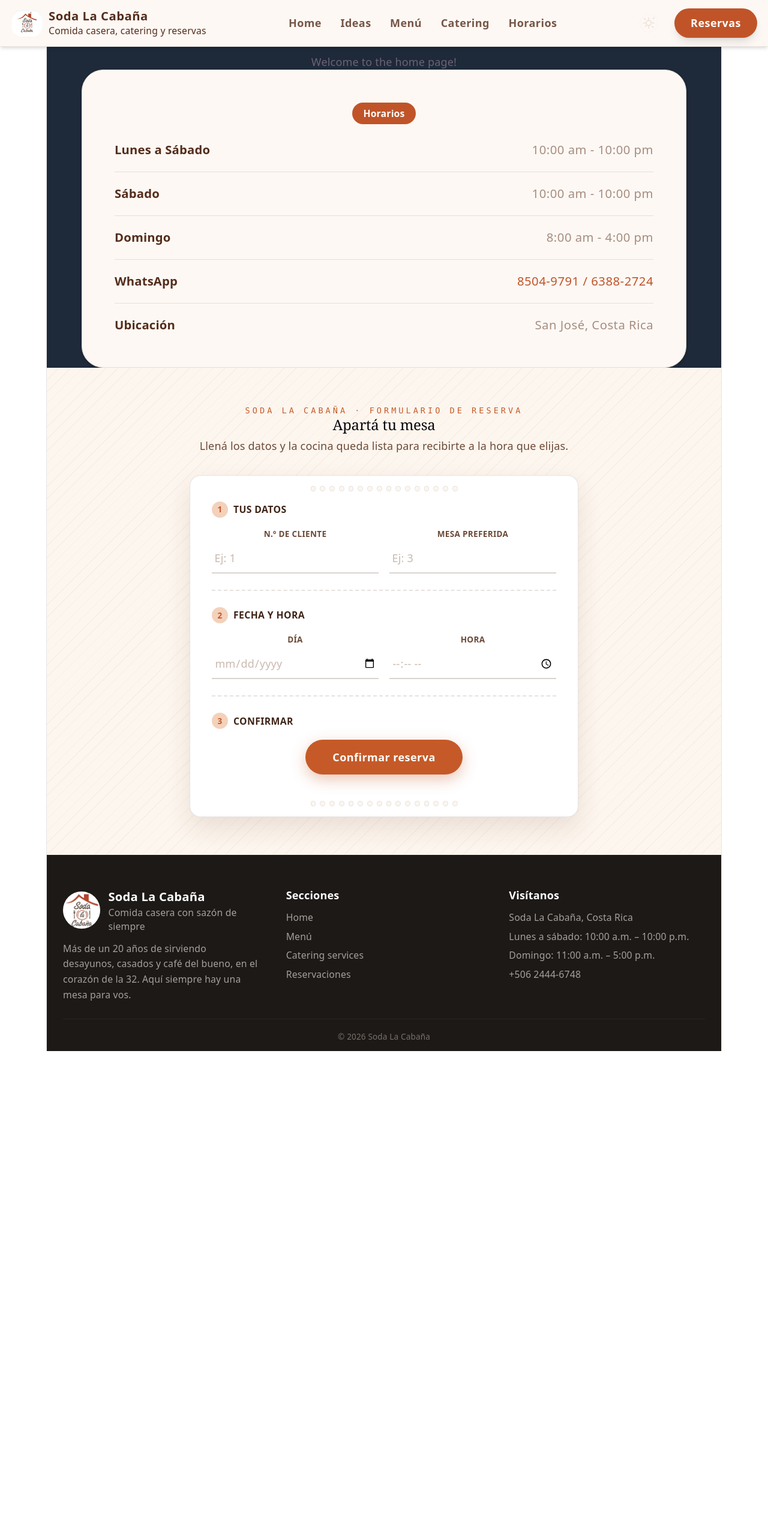
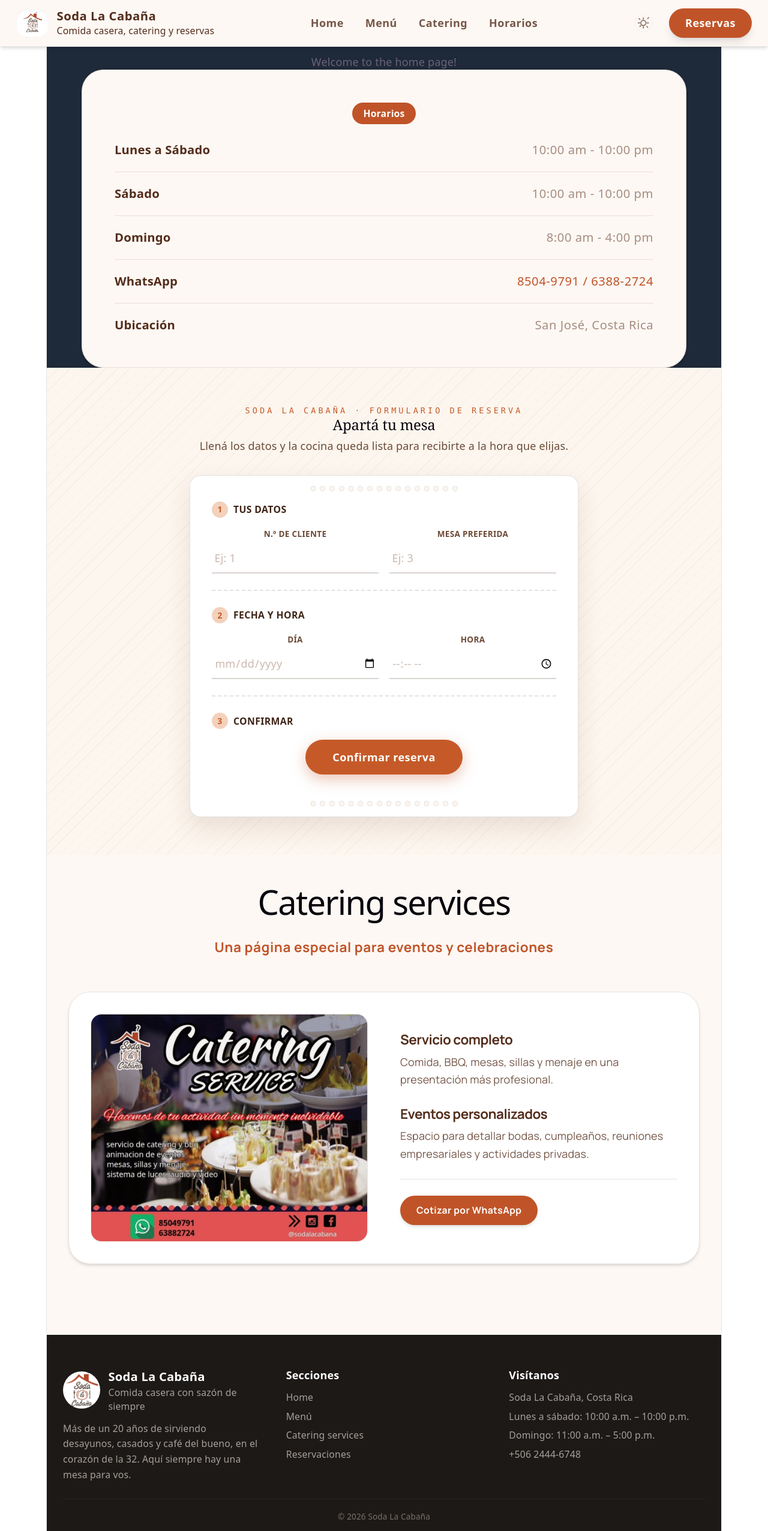
Before and after one commit to SantiBola/frontend-ProyectoDesarrolloSoftwareIII, a React (Vite) app: page / in a window 1280 px wide. Shown: the whole page at 60% size. Before the commit the page ends 1752 px from the top, so only its background shows below. Built offline with nearby package versions, Linux system fonts and the light colour scheme.

Commit message:
Implementacion de Caterings

```diff
--- /dev/null
+++ b/src/components/Catering.tsx
@@ -0,0 +1,91 @@
+
+export default function CateringPage() {
+
+  const handleWhatsAppClick = () => {
+    window.open("https://wa.me/85049791", "_blank");
+  };
+
+  return (
+    <>
+      <style>
+        {`@import url('https://fonts.googleapis.com/css2?family=Manrope:wght@400;500;600;700;800&display=swap');`}
+      </style>
+
+      <div id="catering" className="w-full bg-[#FDF8F4] text-[#542d1b] font-['Manrope'] min-h-screen pt-4 pb-10 px-4 md:px-8">
+
+     {/* ENCABEZADO PRINCIPAL CON FONDO OSCURO */}
+
+  {/* El texto crema ahora sí resalta perfectamente */}
+  <h1 className="text-[#c05428] text-3xl sm:text-4xl md:text-5xl font-extrabold tracking-tight mb-3">
+    Catering services
+  </h1>
+  <p className="text-lg sm:text-xl text-[#c05428] font-bold tracking-wide">
+    Una página especial para eventos y celebraciones
+  </p>
+  <p className="text-sm sm:text-base text-[#FDF8F4]/80 max-w-2xl mx-auto mt-4 font-normal leading-relaxed">
+    Esta sección toma como base tu imagen de catering y la transforma en un bloque comercial para convencer a empresas, familias y organizadores de eventos.
+  </p>
+
+
+        {/* CONTENEDOR CENTRAL: FOTO + DETALLES COMERCIALES */}
+        <div className="max-w-5xl mx-auto grid grid-cols-1 md:grid-cols-2 gap-8 md:gap-12 items-center bg-white p-6 sm:p-8 rounded-[2rem] border border-[#EAE4DF] shadow-md mb-12">
+
+          {/* Espacio para la foto base */}
+          <div className="w-full h-64 sm:h-80 md:h-[380px] bg-[#EAE4DF]/40 rounded-2xl overflow-hidden shadow-inner flex items-center justify-center relative group border border-[#EAE4DF]">
+            <img
+              src="/catering.jpg"
+              alt="Catering services Soda La Cabaña"
+              className="w-full h-full object-cover transition-transform duration-500 group-hover:scale-105"
+            />
+            <div className="absolute inset-0 bg-[#542d1b]/5 flex items-center justify-center text-center p-4">
+            </div>
+          </div>
+
+          {/* Bloques de Información Requeridos */}
+          <div className="flex flex-col justify-center space-y-6 text-left">
+
+            {/* Bloque 1: Servicio Completo */}
+            <div className="space-y-1.5">
+              <div className="flex items-center gap-2">
+                <h3 className="text-xl font-bold tracking-tight text-[#542d1b]">
+                  Servicio completo
+                </h3>
+              </div>
+              <p className="text-sm sm:text-base text-[#542d1b]/80 font-normal leading-relaxed pl-0">
+                Comida, BBQ, mesas, sillas y menaje en una presentación más profesional.
+              </p>
+            </div>
+
+            {/* Bloque 2: Eventos Personalizados */}
+            <div className="space-y-1.5">
+              <div className="flex items-center gap-2">
+                <h3 className="text-xl font-bold tracking-tight text-[#542d1b]">
+                  Eventos personalizados
+                </h3>
+              </div>
+              <p className="text-sm sm:text-base text-[#542d1b]/80 font-normal leading-relaxed pl-0">
+                Espacio para detallar bodas, cumpleaños, reuniones empresariales y actividades privadas.
+              </p>
+            </div>
+
+            {/* Bloque 3: Contacto Rápido y Acciones */}
+            <div className="pt-4 border-t border-[#EAE4DF] space-y-4">
+
+              {/* Botón de Acción Principal */}
+              <div className="flex flex-col sm:flex-row gap-3 pt-2">
+                <button
+                  onClick={handleWhatsAppClick}
+                  className="w-full sm:w-auto px-6 py-3 bg-[#c05428] text-white font-bold rounded-full text-sm tracking-wide shadow-md hover:bg-[#a8441f] transition-all active:scale-95 text-center flex items-center justify-center gap-2"
+                >
+                  <span>Cotizar por WhatsApp</span>
+                </button>
+              </div>
+            </div>
+
+          </div>
+        </div>
+
+      </div>
+    </>
+  );
+}
--- a/src/features/home/Home.tsx
+++ b/src/features/home/Home.tsx
@@ -1,3 +1,4 @@
+import CateringPage from "../../components/Catering";
 import { Reservation } from "../../components/Reservation";
 import Schedule from "../../components/Schedule";
 
@@ -8,6 +9,7 @@ export default function Home() {
             <p>Welcome to the home page!</p>
             <Schedule />
             <Reservation />
+            <CateringPage/>
         </div>
     );
 }
--- a/src/shared/Header.tsx
+++ b/src/shared/Header.tsx
@@ -1,58 +1,88 @@
+'use client';
 
+import { useState } from 'react';
 
 export default function Header() {
+  const [isMobileMenuOpen, setIsMobileMenuOpen] = useState(false);
+
   const menuItems = [
-        { label: "Home", href: "/" },
-        { label: "Ideas", href: "#" },
-        { label: "Menú", href: "#" },
-        { label: "Catering", href: "#" },
-        //{ label: 'Reservaciones', href: '#' },
+    { label: "Home", href: "#home" },
+    { label: "Menú", href: "#menu" },
+    { label: "Catering", href: "#catering" },
     { label: "Horarios", href: "#horarios" },
   ];
 
+  // Función para scroll suave
+  const handleSmoothScroll = (href: string) => {
+    setIsMobileMenuOpen(false); // Cerrar menú al seleccionar
+
+    if (href === "#home") {
+      window.scrollTo({ top: 0, behavior: "smooth" });
+      return;
+    }
+
+    const element = document.querySelector(href);
+    if (element) {
+      element.scrollIntoView({ behavior: "smooth", block: "start" });
+    }
+  };
+
+  // Función para el logo (ir al inicio)
+  const handleLogoClick = (e: React.MouseEvent<HTMLDivElement>) => {
+    e.preventDefault();
+    window.scrollTo({ top: 0, behavior: "smooth" });
+  };
+
   return (
-        <header className="fixed top-0 left-0 z-50 w-full bg-[#FDF8F4] border-b border-[#EAE4DF] px-4 py-3 flex items-center justify-between shadow-md">
-        {/* Zona del Logo y Nombre */}
-        <div className="flex items-center gap-2">
-            {/* Contenedor del Logo con esquinas redondeadas idéntico a la imagen */}
-            <div className="w-12 h-10 bg-white rounded-2xl flex items-center justify-center overflow-hidden p-1 shadow-inner">
+    <header className="fixed top-0 left-0 z-50 w-full bg-[#FDF8F4] border-b border-[#EAE4DF] shadow-md">
+      <div className="px-4 md:px-6 py-3 flex items-center justify-between">
+
+        {/* ZONA DEL LOGO Y NOMBRE */}
+        <div
+          onClick={handleLogoClick}
+          className="flex items-center gap-2 md:gap-3 cursor-pointer group"
+        >
+          {/* Logo */}
+          <div className="w-11 h-9 md:w-12 md:h-10 bg-white rounded-2xl flex items-center justify-center overflow-hidden p-1 shadow-inner group-hover:shadow-md transition-shadow">
             <img
               src="/logoheader.jpg"
-                alt="Logo"
+              alt="Logo Soda La Cabaña"
               className="w-full h-full object-contain"
             />
           </div>
 
           {/* Títulos */}
           <div className="flex flex-col items-start text-left">
-            <h3 className="text-[#542d1b] text-lg font-bold tracking-wide leading-tight">
+            <h3 className="text-[#542d1b] text-base md:text-lg font-bold tracking-wide leading-tight">
               Soda La Cabaña
             </h3>
-            <p className="text-[#542d1b] text-sm font-normal">
+            <p className="text-[#542d1b] text-xs md:text-sm font-normal hidden sm:block">
               Comida casera, catering y reservas
             </p>
           </div>
         </div>
 
-        {/* Menú de Navegación Central */}
-        <nav className="hidden md:flex items-center gap-7">
-            {menuItems.map((item, index) => (
-            <a
-                key={index}
-                href={item.href}
-                className="text-[#542d1b]/80 hover:text-[#542d1b] text-base font-semibold tracking-wide transition-colors duration-200"
+        {/* NAVEGACIÓN DESKTOP */}
+        <nav className="hidden md:flex items-center gap-6 lg:gap-8">
+          {menuItems.map((item) => (
+            <button
+              key={item.label}
+              onClick={() => handleSmoothScroll(item.href)}
+              className="text-[#542d1b]/80 hover:text-[#542d1b] text-base font-semibold tracking-wide transition-colors duration-200 relative group"
             >
               {item.label}
-            </a>
+              <span className="absolute bottom-0 left-0 w-0 h-0.5 bg-[#c05428] group-hover:w-full transition-all duration-300"></span>
+            </button>
           ))}
         </nav>
 
-        {/* Botones de Acción Derechos (Modo Claro/Oscuro y Reservas) */}
-        <div className="flex items-center gap-6">
-            {/* Botón de Modo Sol (Esquema circular sutil) */}
+        {/* ZONA DE BOTONES DERECHOS */}
+        <div className="flex items-center gap-3 md:gap-6">
+
+          {/* Botón de Tema (Modo Sol) */}
           <button
             aria-label="Toggle theme"
-            className="w-7 h-7 rounded-full border border-[#e9ded6]/20 flex items-center justify-center text-[#e9ded6]/80 hover:text-[#e9ded6] hover:border-[#FDF8F4]/40 transition-all"
+            className="w-7 h-7 rounded-full border border-[#e9ded6]/30 flex items-center justify-center text-[#542d1b]/60 hover:text-[#542d1b] hover:border-[#542d1b]/30 hover:bg-[#FDF8F4]/50 transition-all duration-200"
           >
             <svg
               xmlns="http://www.w3.org/2000/svg"
@@ -70,14 +100,78 @@
             </svg>
           </button>
 
-            {}
-            <a
-            href="#reservaciones"
-            className="px-6 py-2.5 bg-[#c05428] text-white font-bold rounded-full text-base tracking-wide shadow-lg hover:bg-[#a8441f] transition-colors duration-200"
+          {/* Botón Reservas - Desktop */}
+          <button
+            onClick={() => handleSmoothScroll("#reservaciones")}
+            className="hidden md:block px-6 py-2.5 bg-[#c05428] text-white font-bold rounded-full text-base tracking-wide shadow-lg hover:bg-[#a8441f] hover:shadow-xl transition-all duration-200 transform hover:scale-105"
           >
             Reservas
-            </a>
+          </button>
+
+          {/* MENÚ HAMBURGUESA - MOBILE */}
+          <button
+            onClick={() => setIsMobileMenuOpen(!isMobileMenuOpen)}
+            aria-label="Toggle mobile menu"
+            className="md:hidden w-10 h-10 rounded-full border border-[#e9ded6]/30 flex items-center justify-center text-[#542d1b] hover:bg-[#FDF8F4]/50 hover:border-[#542d1b]/30 transition-all duration-200"
+          >
+            <svg
+              xmlns="http://www.w3.org/2000/svg"
+              fill="none"
+              viewBox="0 0 24 24"
+              strokeWidth={2}
+              stroke="currentColor"
+              className="w-6 h-6"
+            >
+              {isMobileMenuOpen ? (
+                // Ícono X
+                <path
+                  strokeLinecap="round"
+                  strokeLinejoin="round"
+                  d="M6 18L18 6M6 6l12 12"
+                />
+              ) : (
+                // Ícono hamburguesa
+                <>
+                  <path strokeLinecap="round" strokeLinejoin="round" d="M3.75 6.75h16.5M3.75 12h16.5m-16.5 5.25h16.5" />
+                </>
+              )}
+            </svg>
+          </button>
         </div>
+      </div>
+
+      {/* MENÚ MÓVIL DESPLEGABLE */}
+      {isMobileMenuOpen && (
+        <div className="md:hidden border-t border-[#EAE4DF] bg-[#FDF8F4] animate-in slide-in-from-top-2 duration-300">
+          <nav className="flex flex-col py-4 px-4 space-y-3">
+            {menuItems.map((item) => (
+              <button
+                key={item.label}
+                onClick={() => handleSmoothScroll(item.href)}
+                className="text-left px-4 py-3 text-[#542d1b] font-semibold text-base hover:bg-[#FDF8F4]/80 hover:text-[#c05428] rounded-lg transition-colors duration-200 border-l-4 border-transparent hover:border-[#c05428]"
+              >
+                {item.label}
+              </button>
+            ))}
+
+            {/* Botón Reservas en Menú Mobile */}
+            <button
+              onClick={() => handleSmoothScroll("#reservaciones")}
+              className="mx-4 mt-4 px-6 py-3 bg-[#c05428] text-white font-bold rounded-full text-base tracking-wide shadow-lg hover:bg-[#a8441f] hover:shadow-xl transition-all duration-200 w-[calc(100%-2rem)] text-center"
+            >
+              Reservas
+            </button>
+          </nav>
+        </div>
+      )}
+
+      {/* OVERLAY PARA CERRAR MENÚ AL CLICKEAR AFUERA (OPCIONAL) */}
+      {isMobileMenuOpen && (
+        <div
+          className="fixed inset-0 z-40 md:hidden"
+          onClick={() => setIsMobileMenuOpen(false)}
+        />
+      )}
     </header>
   );
 }
```
Also changed, not shown: public/catering.jpg (added). Lines whose indentation alone changed are shown as unchanged.
